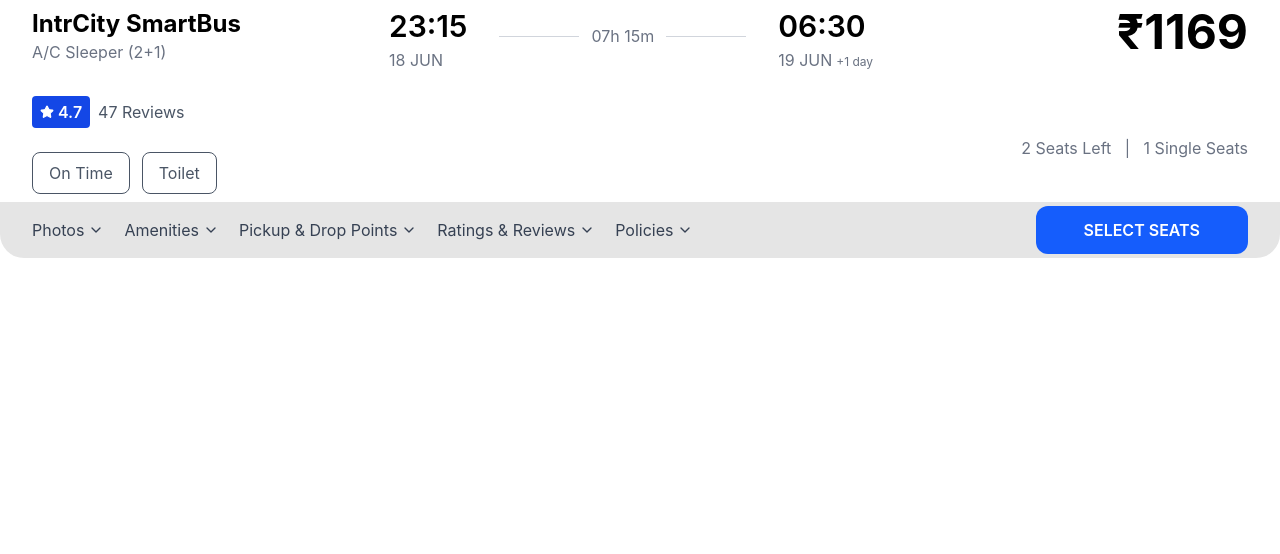
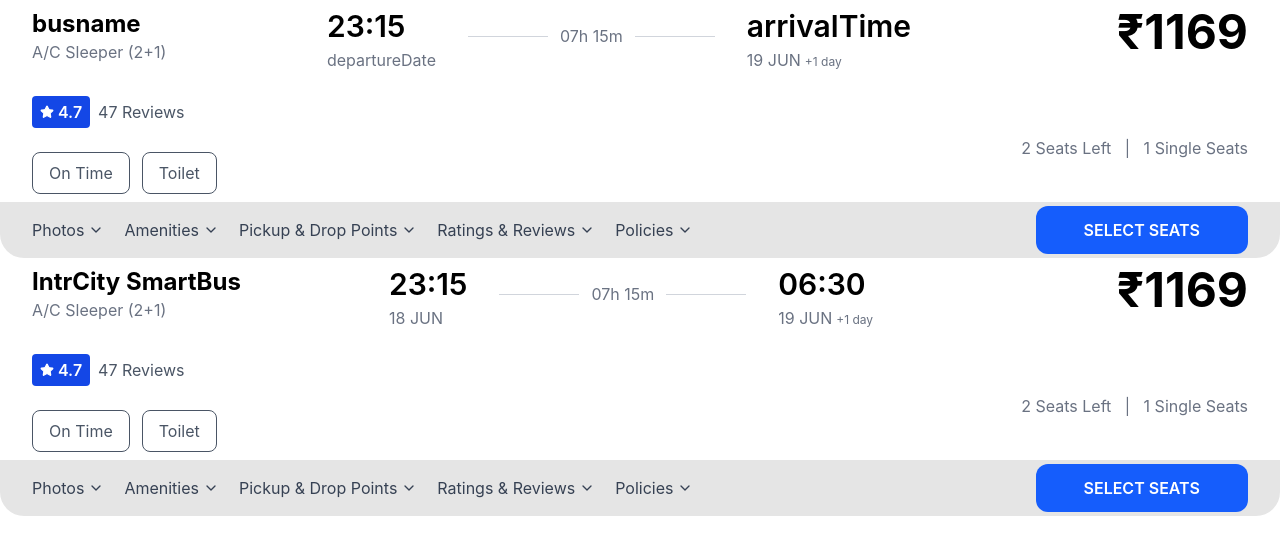
Before and after one commit to JeromeJaya/payanam_frontend, a React (Vite) app: page /BusCard in a window 1280 px wide. Shown: the top 554 px of the page. Built offline with nearby package versions, Linux system fonts and the light colour scheme; no server answers.

Commit message:
trying to fix bug in bus module

```diff
--- a/src/MainPage.jsx
+++ b/src/MainPage.jsx
@@ -60,6 +60,9 @@
 }, [service])
         let serv = formFields[service]
         // console.log(serv)
+
+
+
   return (
     <div className="min-h-screen bg-slate-100">
       <NavComponent />
--- a/src/booking/BusBooking/BusBooking.jsx
+++ b/src/booking/BusBooking/BusBooking.jsx
@@ -6,13 +6,56 @@
 import SearchheckBox from "../../filter/SearchheckBox.jsx"
 import SelectBox from "../../filter/SelectBox.jsx"
 import Checkbox from "../../filter/Checkbox.jsx"
+import {useState, useEffect} from "react";
+import { useLocation} from "react-router-dom";
+import api from "../../api/axios.js"
 
 
 export default function BusBooking(){
-    return(
+
+  const location = useLocation();
+  const searchData = location.state?.searchData || {};
+  const [from, setFrom] = useState(searchData.from || "");
+  const [to, setTo] = useState(searchData.to || "");
+  const [buses, setBuses] = useState([])
+  const [date, setDate] = useState(searchData.date || (() => {
+    const d = new Date();
+    return d.toISOString().slice(0, 10);
+  })());
+
+
+  const handleFetchBus = async ()=>{
+    try{
+      const res = await api.get("/api/v1/buses/search", {params:{from, to, date}})
+      setBuses(res)
+    }
+    catch(err){err}
+
+    }
+
+    useEffect(()=>{
+        // perform a one-time initial fetch using the initial navigation params (snapshot)
+        const fetchInitial = async () => {
+            try{
+                const initialFrom = searchData.from || from;
+                const initialTo = searchData.to || to;
+                const initialDate = searchData.date || date;
+                const res = await api.get("/api/v1/buses/search", {params:{from: initialFrom, to: initialTo, date: initialDate}})
+                setBuses(res?.data?.data)
+            }
+            catch(err){
+                console.error(err)
+            }
+        }
+
+        fetchInitial()
+
+    },[])
+  console.log(buses)
+  return(
         <>
             <Nav/>
-                <WhereToWhere className= " shadow-xl sticky top-20 "/>
+                <WhereToWhere className= " shadow-xl sticky top-20 " from={from} setFrom={setFrom} to={to} setTo={setTo} date={date} setDate={setDate} searchData={searchData} handleFetchBus={handleFetchBus} />
             <div className = "bg-mist-50 h-auto my-5 mx-[100px] flex">
                 <div className = "filter bg-white-200 w-[25%] h-auto rounded-lg shadow-xl">
                     <div className = "flex justify-center mt-5 font-bold">FILTERS</div>
@@ -30,26 +73,17 @@
                     <div className = "bg-white w-full h-auto my-5 rounded-3xl shadow-xl">
                         <BusFillterBar/>
                     </div>
-                    <div className = "bg-white w-full h-auto mb-3 rounded-3xl shadow-xl">
-                        <BusCard/>
-                    </div>
-                    <div className = "bg-white w-full h-auto mb-3 rounded-3xl shadow-xl">
-                        <BusCard/>
-                    </div>
-                    <div className = "bg-white w-full h-auto mb-3 rounded-3xl shadow-xl">
-                        <BusCard/>
-                    </div>
-                    <div className = "bg-white w-full h-auto mb-3 rounded-3xl shadow-xl">
-                        <BusCard/>
-                    </div>
-                    <div className = "bg-white w-full h-auto mb-3 rounded-3xl shadow-xl">
-                        <BusCard/>
-                    </div>
-                    <div className = "bg-white w-full h-auto mb-3 rounded-3xl shadow-xl">
-                        <BusCard/>
-                    </div>
-                    <div className = "bg-white w-full h-auto mb-3 rounded-3xl shadow-xl">
-                        <BusCard/>
+                    {buses?.data?.data?.map((schedule) => <div key = {schedule._id} className = "bg-white w-full h-auto mb-3 rounded-3xl shadow-xl">
+                    <BusCard  busName={schedule.busId?.busName}
+                        busType={schedule.busId?.busType}
+                        departureTime={schedule.departureTime}
+                        arrivalTime={schedule.arrivalTime}
+                        availableSeats={schedule.availableSeats}
+                        calculatedFare={schedule.calculatedFare}
+                        operatorName={schedule.busId?.operatorName}/>
+                    </div>)}
+                     <div className = "bg-white w-full h-auto mb-3 rounded-3xl shadow-xl">
+                        <BusCard  />
                     </div>
                 </div>
             </div>
--- a/src/cards/BusCard.jsx
+++ b/src/cards/BusCard.jsx
@@ -5,11 +5,145 @@
  import SeatSelection from "../booking/BusBooking/SeatSelection.jsx"
  import {useState, useEffect} from "react";
 
-export default function BusCard() {
+export default function BusCard({busName, busType, departureTime, arrivalTime, availableSeats, calculatedFare, operatorName}) {
 
   const [showLayout, setShowLayout] = useState(false);
   return (
     <>
+
+
+
+    <div className="w-full bg-white shadow-3xl rounded-3xl hover:bg-cyan-50 overflow-hidden">
+
+      {/* Top Section */}
+      <div className="px-8 py-2">
+        <div className="flex justify-between">
+
+          {/* Left */}
+          <div>
+            <h2 className="text-2xl font-bold">
+             busname {busName}
+            </h2>
+
+            <p className="text-gray-500 text12xl">
+              {busType} A/C Sleeper (2+1)
+            </p>
+
+            <div className="flex items-center gap-2 mt-8">
+              <div className="flex items-center gap-1 bg-blue-700 text-white px-2 py-1 rounded">
+                <Star size={14} fill="white" />
+                <span className="font-semibold">4.7</span>
+              </div>
+
+              <span className="text-gray-600">
+                47 Reviews
+              </span>
+            </div>
+
+            <div className="flex gap-3 mt-6">
+              <span className="px-4 py-2 border rounded-lg text-gray-600">
+                On Time
+              </span>
+
+              <span className="px-4 py-2 border rounded-lg text-gray-600">
+                Toilet
+              </span>
+            </div>
+          </div>
+
+          {/* Center */}
+          <div className="flex items-start gap-8">
+
+            {/* Departure */}
+            <div>
+              <h3 className="text-3xl font-semibold">
+               {departureTime} 23:15
+              </h3>
+
+              <p className="text-gray-500 mt-1">
+                departureDate
+              </p>
+            </div>
+
+            {/* Duration */}
+            <div className="flex items-center gap-3 mt-4">
+              <div className="w-20 h-[1px] bg-gray-300"></div>
+
+              <span className="text-gray-500 whitespace-nowrap">
+                07h 15m
+              </span>
+
+              <div className="w-20 h-[1px] bg-gray-300"></div>
+            </div>
+
+            {/* Arrival */}
+            <div>
+              <h3 className="text-3xl font-semibold">
+               {arrivalTime}arrivalTime
+              </h3>
+
+              <p className="text-gray-500 mt-1">
+                19 JUN
+                <span className="text-xs ml-1">
+                  +1 day
+                </span>
+              </p>
+            </div>
+          </div>
+
+          {/* Right */}
+          <div className="text-right">
+            <h2 className="text-5xl font-bold">
+              {calculatedFare} ₹1169
+            </h2>
+
+            <p className="mt-20 text-gray-500">
+              2 Seats Left &nbsp; | &nbsp; 1 Single Seats
+            </p>
+          </div>
+
+        </div>
+      </div>
+
+      {/* Bottom Bar */}
+      <div className="bg-neutral-200 px-8 py-1 flex items-center justify-between">
+
+        <div className="flex gap-5">
+
+          {[
+            "Photos",
+            "Amenities",
+            "Pickup & Drop Points",
+            "Ratings & Reviews",
+            "Policies",
+          ].map((item) => (
+            <button
+              key={item}
+              className="flex items-center gap-1 text-gray-700 hover:text-blue-600"
+            >
+              {item}
+              <ChevronDown size={16} />
+            </button>
+          ))}
+
+        </div>
+
+        <button className="bg-blue-600 text-white font-semibold px-12 py-3 rounded-xl transition"
+        onClick ={() => setShowLayout(!showLayout)}>
+          {showLayout ?"HIDE LAYOUT":"SELECT SEATS"}
+        </button>
+      </div>
+
+    </div>
+      {showLayout && (<SeatSelection/> )}
+
+
+
+
+
+
+
+
     <div className="w-full bg-white shadow-3xl rounded-3xl hover:bg-cyan-50 overflow-hidden">
 
       {/* Top Section */}
--- a/src/search/WhereToWhere.jsx
+++ b/src/search/WhereToWhere.jsx
@@ -1,19 +1,11 @@
 import { ArrowRightLeft } from "lucide-react";
 import {useState, useEffect} from "react";
 import { useLocation } from "react-router-dom";
-import axios from "axios";
+import api from "../api/axios.js"
 
-export default function SearchBar() {
-  const location = useLocation();
-  const searchData = location.state?.searchData || {};
+export default function SearchBar({from, setFrom, to, setTo, date, setDate, searchData, handleFetchBus}) {
 
-  const [from, setFrom] = useState(searchData.from || "");
-  const [to, setTo] = useState(searchData.to || "");
-  const [date, setDate] = useState(searchData.date || (() => {
-    const d = new Date();
-    return d.toISOString().slice(0, 10);
-  })());
-  function swap(){
+  const swap = () =>{
     const temp = from;
     setFrom(to)
     setTo(temp)
@@ -26,6 +18,8 @@
     const months = ['Jan','Feb','Mar','Apr','May','Jun','Jul','Aug','Sep','Oct','Nov','Dec'];
     return `${days[d.getDay()]}, ${String(d.getDate()).padStart(2,'0')} ${months[d.getMonth()]} ${d.getFullYear()}`;
   }
+//  console.log("hi")
+
 
   return (
 
@@ -86,7 +80,8 @@
       )}
 
       {/* Search Button */}
-      <button className="w-64 py-4 rounded-2xl bg-gradient-to-r from-sky-500 to-blue-600 text-white font-bold text-2xl hover:opacity-90 transition">
+      <button className="w-64 py-4 rounded-2xl bg-gradient-to-r from-sky-500 to-blue-600 text-white font-bold text-2xl hover:opacity-90 transition"
+      onClick= {handleFetchBus}>
         SEARCH
       </button>
 
```
